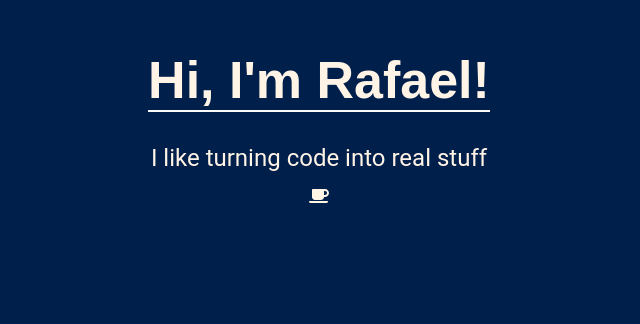
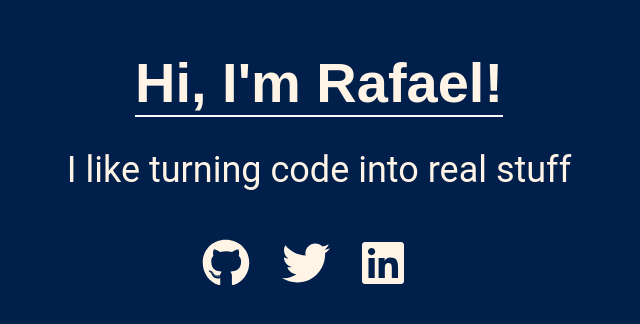
Before and after one commit to rrrahal/rafaelrahal.tech, a React (Create React App) app: page / in a window 1280 px wide. Shown: the part 150-474 px from the top of the page, without its empty margins (321-961 px from the left). Built offline with nearby package versions, Linux system fonts and the light colour scheme.

Commit message:
add links and animations

```diff
--- a/package.json
+++ b/package.json
@@ -4,6 +4,7 @@
   "private": true,
   "dependencies": {
     "@fortawesome/fontawesome-svg-core": "^1.2.28",
+    "@fortawesome/free-brands-svg-icons": "^5.13.0",
     "@fortawesome/free-solid-svg-icons": "^5.13.0",
     "@fortawesome/react-fontawesome": "^0.1.9",
     "@testing-library/jest-dom": "^4.2.4",
--- a/src/App.css
+++ b/src/App.css
@@ -1,6 +1,13 @@
 @fontface {
   font-family: 'Reem Kufi', sans-serif;
   src: url('https://fonts.googleapis.com/css2?family=Reem+Kufi&display=swap')
+}
+
+/* reset for a tag */
+
+a {
+  color: inherit;
+  text-decoration: none;
 }
 
 .App {
@@ -13,7 +20,7 @@
 }
 
 .content-wrapper {
-  max-width: 650px;
+  max-width: 700px;
   flex: 1;
   display: flex;
   flex-direction: column;
@@ -22,9 +29,10 @@
 }
 
 .greeting {
-  font-size: 52px;
+  font-size: 56px;
   font-weight: bold;
   border-bottom: 2px solid #FAFAFA;
+  animation: slide-in-top 1.25s ease-in-out both;
 }
 
 .titles-container {
@@ -32,13 +40,60 @@
   display: flex;
   flex-direction: column;
   margin-top: 32px;
-  font-size: 24px;
+  font-size: 36px;
 }
 
 .title {
   margin-bottom: 16px;
+  animation: slide-in-left 1.5s cubic-bezier(0.250, 0.460, 0.450, 0.940) both;
 }
 
 .links {
   margin-top: 32px;
+  display: flex;
+  flex-direction: row;
+  justify-content: space-between;
 }
+
+.link {
+  margin-right: 32px;
+}
+
+/* ----------------------------------------------
+ * Generated by Animista on 2020-5-20 15:42:44
+ * Licensed under FreeBSD License.
+ * See http://animista.net/license for more info.
+ * w: http://animista.net, t: @cssanimista
+ * ---------------------------------------------- */
+
+/**
+ * ----------------------------------------
+ * animation slide-in-top
+ * ----------------------------------------
+ */
+ @keyframes slide-in-top {
+  0% {
+    transform: translateY(-1000px);
+    opacity: 0;
+  }
+  100% {
+    transform: translateY(0);
+    opacity: 1;
+  }
+}
+
+/**
+ * ----------------------------------------
+ * animation slide-in-left
+ * ----------------------------------------
+ */
+ @keyframes slide-in-left {
+  0% {
+    transform: translateX(-1000px);
+    opacity: 0;
+  }
+  100% {
+    transform: translateX(0);
+    opacity: 1;
+  }
+}
--- a/src/App.js
+++ b/src/App.js
@@ -1,6 +1,6 @@
 import React, { useState, useEffect } from 'react';
 import { FontAwesomeIcon } from '@fortawesome/react-fontawesome'
-import { faCoffee } from '@fortawesome/free-solid-svg-icons'
+import { faGithub, faTwitter, faLinkedin } from '@fortawesome/free-brands-svg-icons'
 
 
 import './App.css';
@@ -10,9 +10,9 @@ function App() {
     "I'm a Computer Engineering Student",
     "I like turning code into real stuff",
     "I also enjoy web development very much",
-    "(Especially front-end)",
+    "(especially front-end)",
     "I'm always trying to learn new things",
-    "Find me and say Hello (:"
+    "Find me and say hello (:"
   ];
   const [phraseIndex, setPhraseIndex] = useState(0)
 
@@ -33,7 +33,23 @@ function App() {
            {phrases[phraseIndex]}
           </div>
         </div>
-        <FontAwesomeIcon icon={faCoffee} />
+        <div className="links">
+          <div className="link">
+            <a href="https://www.github.com/rrrahal" target="_blank">
+              <FontAwesomeIcon icon={faGithub} size="3x" />
+            </a>
+          </div>
+          <div className="link">
+            <a href="https://www.twitter.com/rafael_rahal" target="_blank">
+              <FontAwesomeIcon icon={faTwitter} size="3x" />
+            </a>
+          </div>
+          <div className="link">
+            <a href="https://www.linkedin.com/in/rafaelrahal/" target="_blank">
+              <FontAwesomeIcon icon={faLinkedin} size="3x" />
+            </a>
+          </div>
+        </div>
       </div>
     </div>
   );
```
Also changed, not shown: 2 other files (tests, documents, lock files or other folders).
